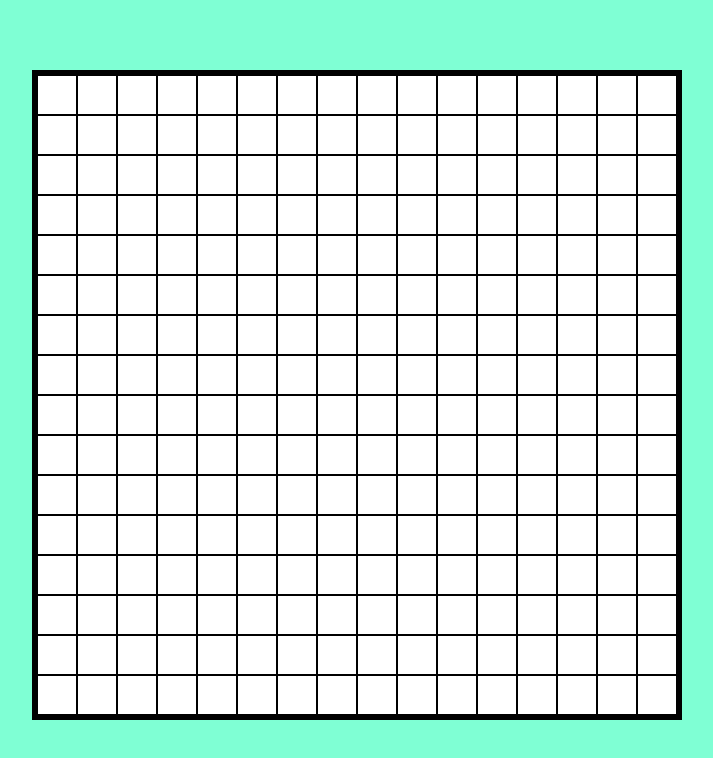
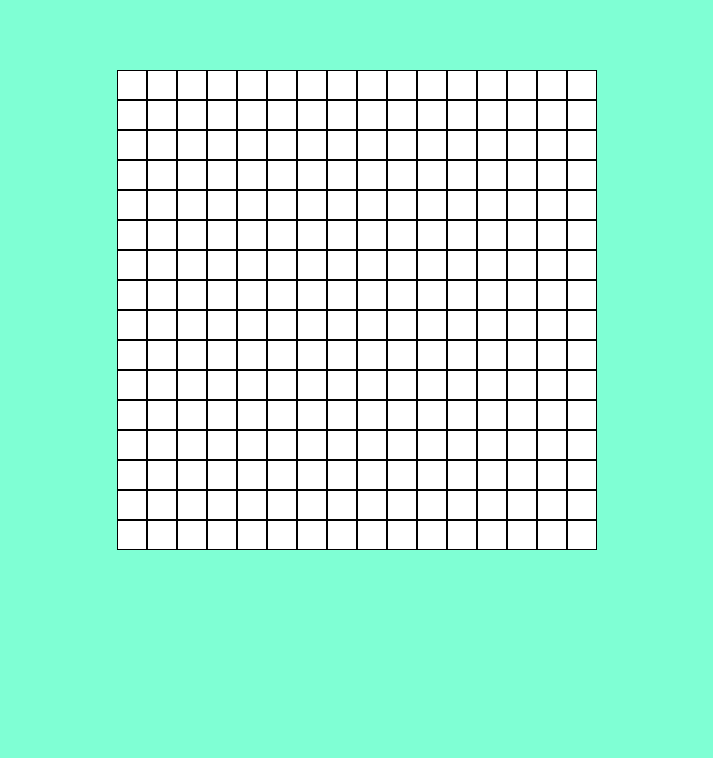
Before and after one commit to Falcosn28/Etch-a-Sketch, a plain HTML site: page index.html in a window 1280 px wide. Shown: the whole page, without its empty margins (283-996 px from the left). Drawn offline with Linux system fonts and the light colour scheme.

Commit message:
change grid to flexbox

```diff
--- a/style.css
+++ b/style.css
@@ -9,11 +9,13 @@ body{
   border: 1px black solid;
   box-sizing: border-box;
   background-color: white;
+  width: 30px;
+  height: 30px;
+
 }
 
 #box-container{
-  display: grid;
-  grid-template-columns: repeat(16, 40px);
-  grid-template-rows: repeat(16, 40px);
-  border: 5px black solid;
+  flex-wrap: wrap;
+  display: flex;
+  width: 480px;
 }
```
